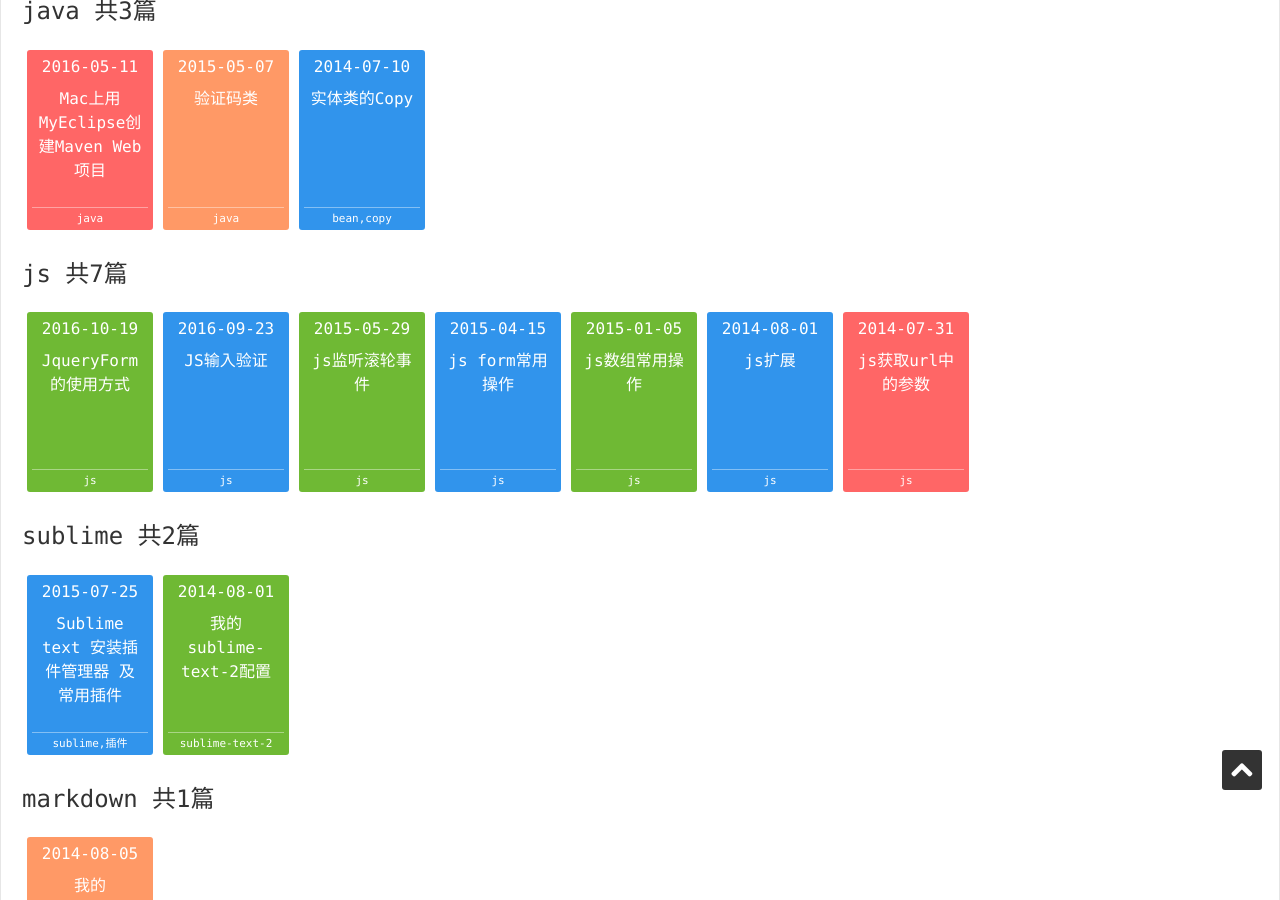
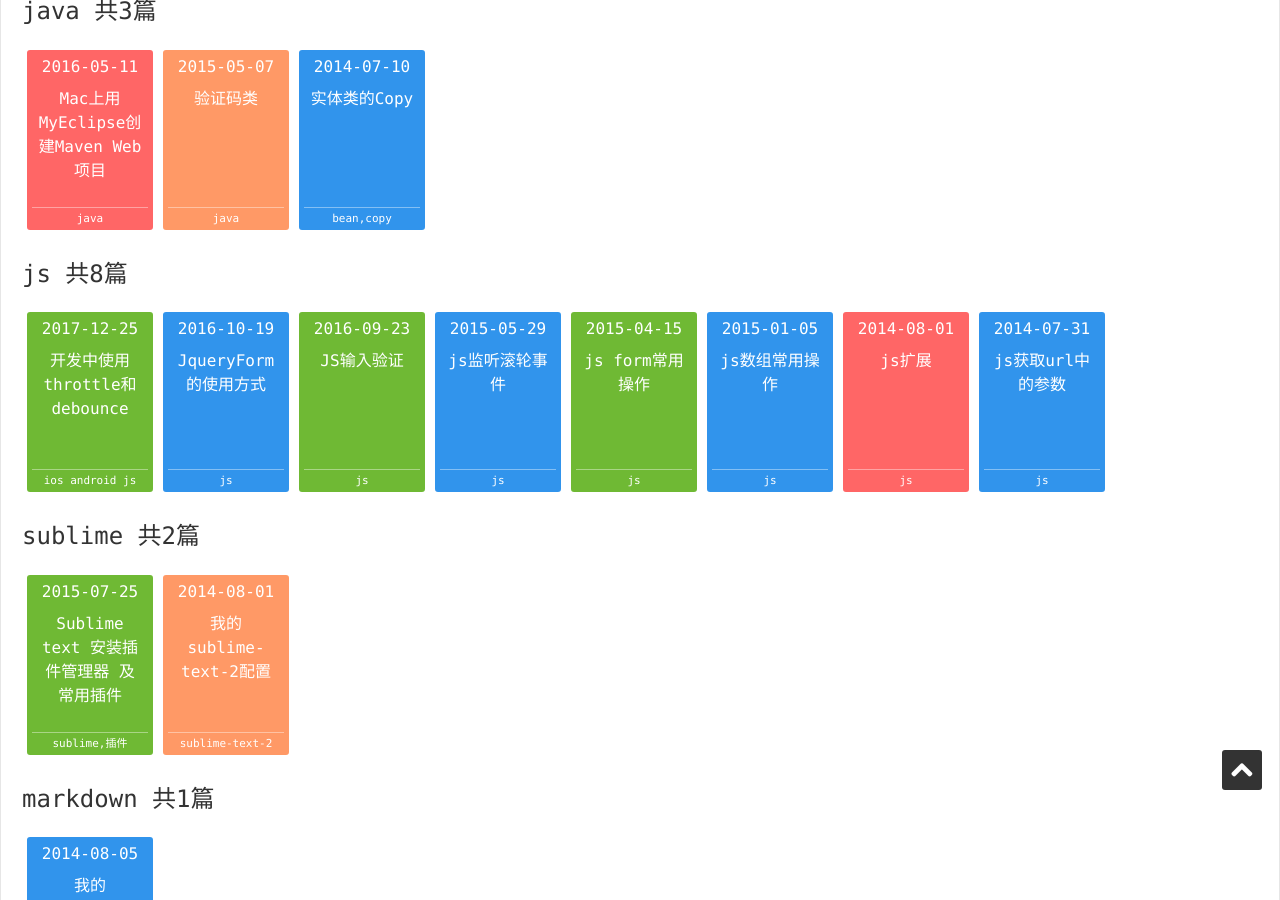
Before and after one commit to psvmc/myblog_jekyll, a Jekyll site: the page built from category.html, in a window 1280 px wide and 900 px high, scrolled down 1310 px. Built offline with Jekyll 4.4.1, drawn with Linux system fonts in a browser that asks for light colours; some of the changed text lies outside the part shown.

Commit message:
文章更新

```diff
--- a/_posts/2017-12-25-ios-throttle-debounce.md
+++ b/_posts/2017-12-25-ios-throttle-debounce.md
@@ -4,7 +4,10 @@
 title: 开发中使用throttle和debounce
 description: 开发中使用throttle和debounce
 keywords: ios android js web
-categories: ios
+categories:
+        - ios
+        - android
+        - js
 
 ---
 
```
